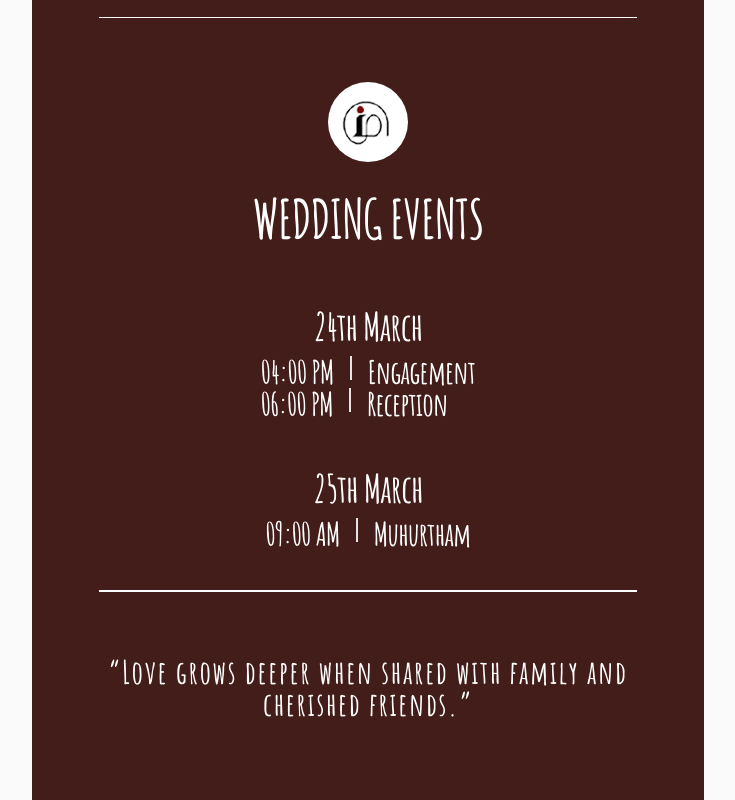
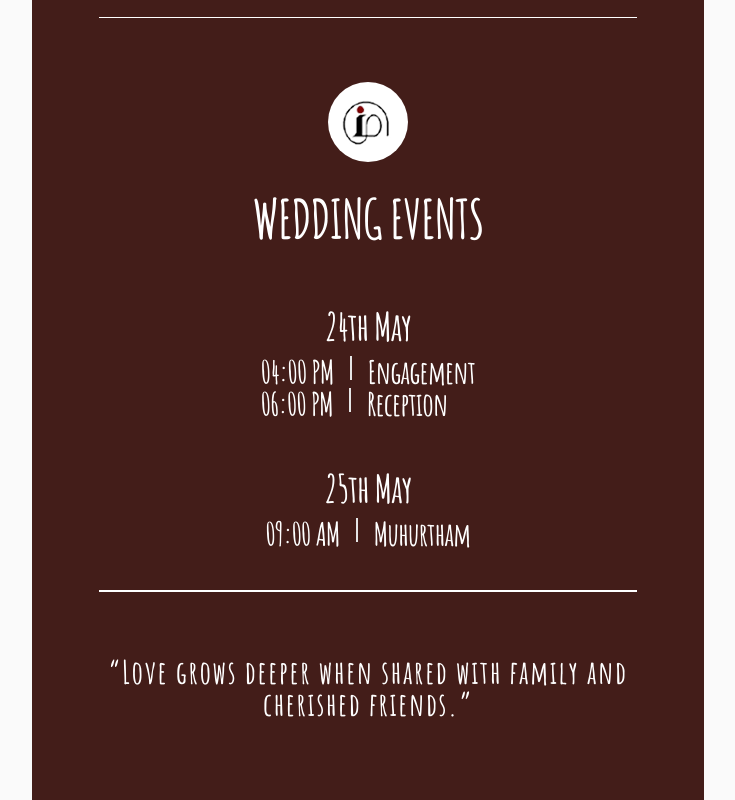
Before and after one commit to Murli1994/IniyaaMuraliWedding, a Next.js app: page / in a window 1280 px wide. Shown: the part 3878-4678 px from the top of the page, without its empty margins (272-1007 px from the left). Built offline with nearby package versions, Linux system fonts and the light colour scheme.

Commit message:
update month

```diff
--- a/app/page.js
+++ b/app/page.js
@@ -259,7 +259,7 @@ export default function Home() {
               />
             </div>
             <h1 className="text-white mb-10">WEDDING EVENTS</h1>
-            <h2 className="text-white">24th March</h2>
+            <h2 className="text-white">24th May</h2>
             <div className="mb-10">
               <div className="flex gap-4">
                 <h3 className="text-white"> 04:00 PM</h3>{" "}
@@ -272,7 +272,7 @@ export default function Home() {
                 <h3 className="text-white">Reception</h3>
               </div>
             </div>
-            <h2 className="text-white">25th March</h2>
+            <h2 className="text-white">25th May</h2>
             <div>
               <div className="flex gap-4">
                 <h3 className="text-white"> 09:00 AM</h3>{" "}
```
